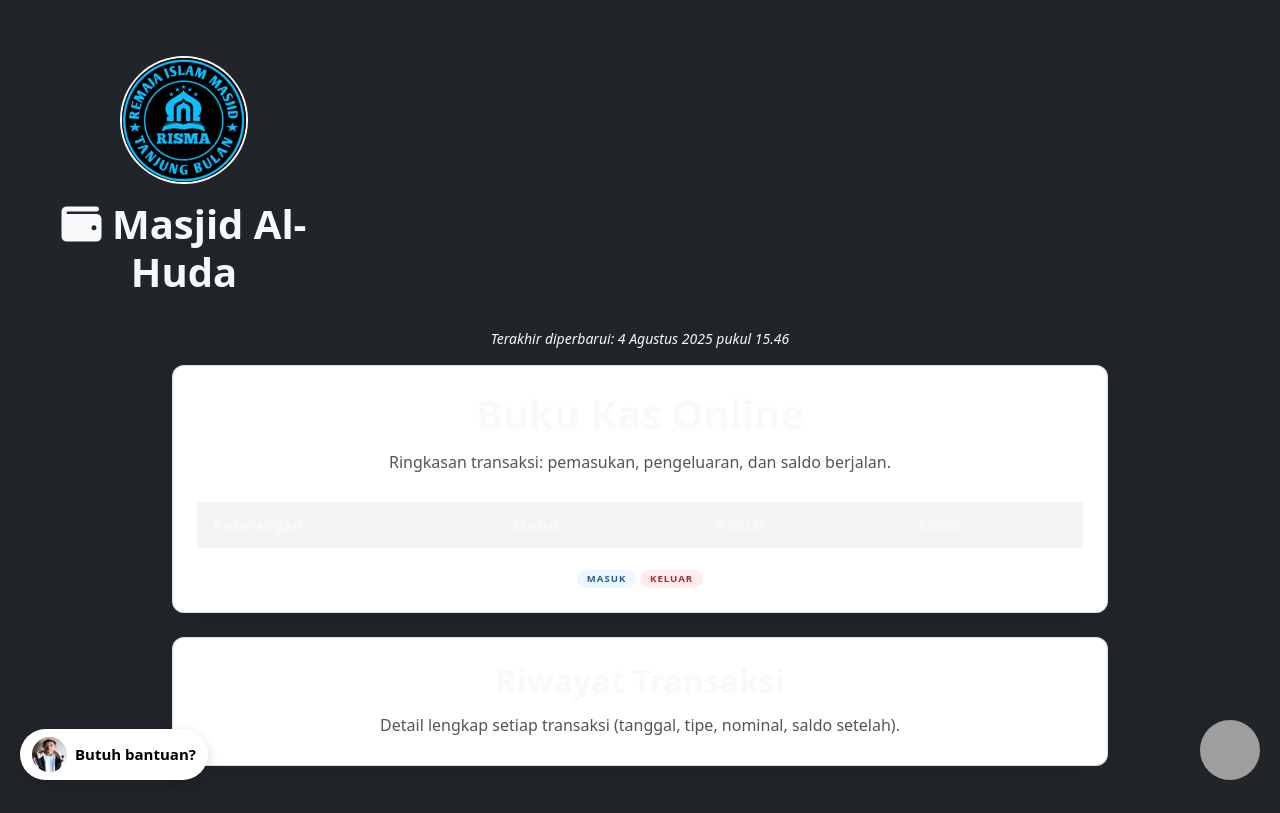
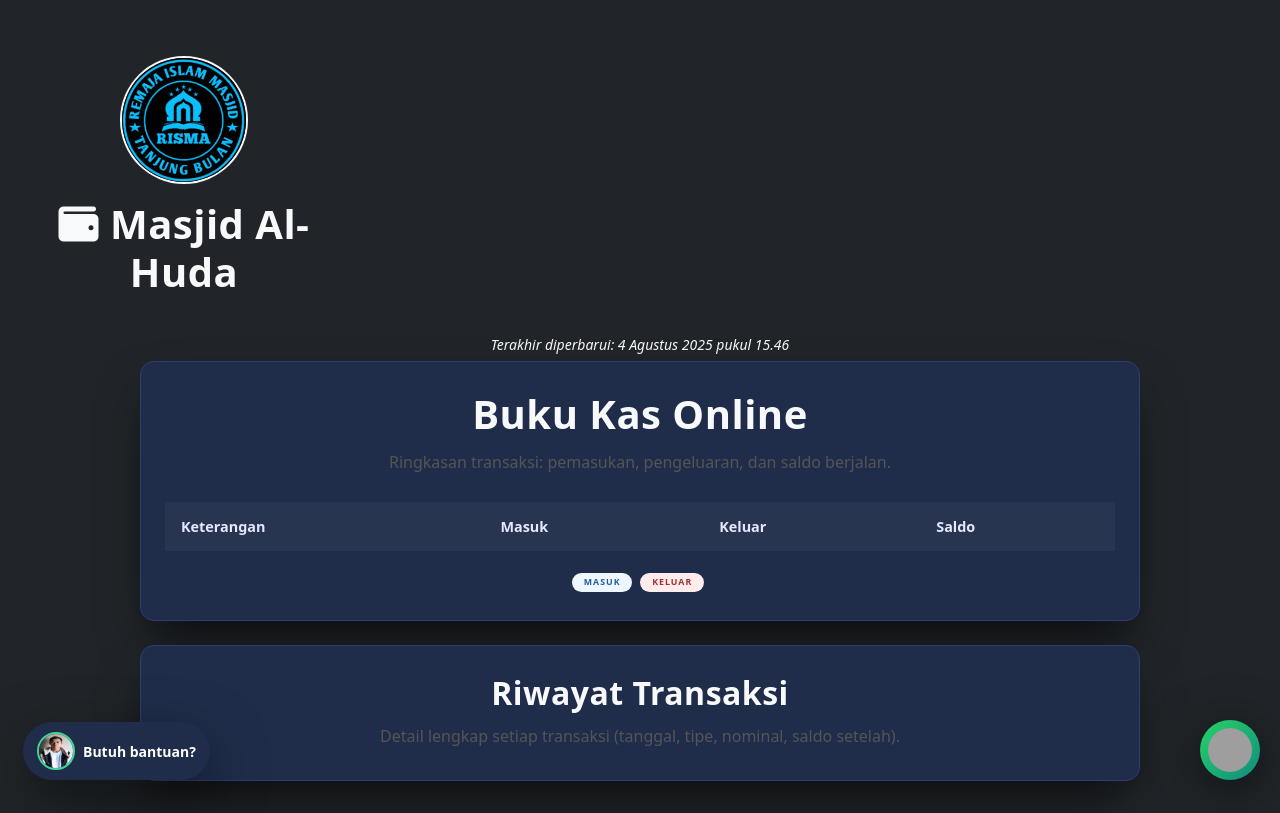
Before and after one commit to bypulung/bypulung.github.io, a PHP site: page /masjid/index.html in a window 1280 px wide. Before the commit the page ends 780 px from the top, so only its background shows below. Run offline with PHP 8.4, Linux system fonts and the light colour scheme; lists and menus that the app fills with data are empty; some libraries are stand-ins or nearby versions; grey boxes are pictures that could not be loaded.

Commit message:
Update gaya.css

```diff
--- a/masjid/gaya.css
+++ b/masjid/gaya.css
@@ -1,18 +1,21 @@
-/* gaya.css */
+/* gaya.css - versi gelap elegan */
 
 :root {
-  --bg:#f5f7fa;
-  --card:#ffffff;
-  --radius:12px;
-  --shadow:0 10px 30px -5px rgba(0,0,0,0.08);
-  --text:#1f2d3a;
-  --muted:#6f7a89;
-  --green:#1f8f4c;
-  --red:#c0392b;
-  --border:#e3e8ee;
-  --transition:.3s cubic-bezier(.4,.2,.2,1);
+  --bg:#0f172a;
+  --card:#1f2d4a;
+  --radius:14px;
+  --shadow:0 25px 50px -12px rgba(0,0,0,0.7);
+  --text:#e3e8ff;
+  --muted:#a0a8c0;
+  --green:#3dd598;
+  --red:#ff6b6b;
+  --border:#2c3e72;
+  --surface:#1e2b48;
+  --transition:.35s cubic-bezier(.4,.2,.2,1);
   font-family: system-ui,-apple-system,BlinkMacSystemFont,"Segoe UI",Roboto,sans-serif;
 }
+
+* { box-sizing:border-box; }
 
 body {
   margin:0;
@@ -24,7 +27,7 @@ body {
 }
 
 .container {
-  max-width: 960px;
+  max-width: 1024px;
   margin: 0 auto;
   gap:1.5rem;
   display:flex;
@@ -34,41 +37,54 @@ body {
 .card {
   background: var(--card);
   border-radius: var(--radius);
-  padding:1.5rem;
+  padding:1.75rem 1.5rem;
   box-shadow: var(--shadow);
   position: relative;
   overflow: hidden;
+  border: 1px solid var(--border);
+  transition: var(--transition);
+}
+
+.card:hover {
+  transform: translateY(-2px);
 }
 
 h1, h2 {
   margin-top:0;
-  font-weight:600;
+  font-weight:700;
+  letter-spacing:0.5px;
 }
+
+p { margin:0.4rem 0; }
 
 table {
   width:100%;
   border-collapse: collapse;
   margin-top:0.5rem;
-  font-size:0.95rem;
+  font-size:0.9rem;
+  background: transparent;
 }
 
 thead th {
   text-align:left;
-  padding:0.75rem 1rem;
-  background: rgba(31,45,58,0.05);
+  padding:0.85rem 1rem;
+  background: rgba(255,255,255,0.04);
   position: sticky;
   top:0;
   z-index:1;
+  font-weight:600;
+  color: var(--text);
 }
 
 tbody td, tfoot td {
-  padding:0.65rem 1rem;
+  padding:0.7rem 1rem;
   border-bottom:1px solid var(--border);
   vertical-align: middle;
+  font-size:0.85rem;
 }
 
 tbody tr:hover {
-  background: rgba(31,45,58,0.03);
+  background: rgba(255,255,255,0.05);
 }
 
 .income {
@@ -80,24 +96,28 @@ tbody tr:hover {
 }
 
 .totals {
-  background: rgba(31,45,58,0.04);
+  background: rgba(255,255,255,0.07);
 }
 
 .badge {
   display:inline-block;
-  padding:4px 10px;
+  padding:5px 12px;
   border-radius:999px;
-  font-size:0.6rem;
+  font-size:0.55rem;
   text-transform:uppercase;
   letter-spacing:1px;
+  font-weight:600;
+  margin-right:4px;
 }
 
 .history-item {
-  border:1px solid var(--border);
-  border-radius:8px;
-  padding:0.9rem 1rem;
-  margin-bottom:0.75rem;
-  background:#fff;
+  border:1px solid rgba(255,255,255,0.08);
+  border-radius:10px;
+  padding:1rem 1rem;
+  margin-bottom:1rem;
+  background: var(--surface);
+  position: relative;
+  overflow: hidden;
 }
 
 .h-row {
@@ -109,66 +129,68 @@ tbody tr:hover {
 }
 
 .h-details {
-  font-size:0.8rem;
-  margin-top:4px;
+  font-size:0.75rem;
+  margin-top:6px;
   color: var(--muted);
 }
 
 .type.income {
-  background: rgba(31,143,76,0.1);
+  background: rgba(61,213,152,0.15);
   color: var(--green);
-  padding:3px 8px;
-  border-radius:6px;
+  padding:5px 10px;
+  border-radius:999px;
   font-weight:600;
-  font-size:0.7rem;
+  font-size:0.65rem;
 }
 
 .type.expense {
-  background: rgba(192,57,43,0.1);
+  background: rgba(255,107,107,0.15);
   color: var(--red);
-  padding:3px 8px;
-  border-radius:6px;
+  padding:5px 10px;
+  border-radius:999px;
   font-weight:600;
-  font-size:0.7rem;
+  font-size:0.65rem;
 }
 
 /* responsive */
-@media (max-width: 800px) {
+@media (max-width: 900px) {
   table, thead, tbody, th, td, tr { display: block; }
   thead { display: none; }
   tbody tr { margin-bottom: 1rem; }
   tbody td {
     display: flex;
     justify-content: space-between;
-    padding: 0.5rem;
+    padding: 0.6rem;
+    position: relative;
   }
   tbody td:before {
     content: attr(data-label);
     font-weight:600;
     flex:1;
+    margin-right:8px;
+    color: var(--muted);
   }
 }
 
-
-
-/* Tombol chat WhatsApp */
-
-/* Tombol WA */
+/* Tombol chat WhatsApp (sesuaikan dengan gelap) */
 .chat-wa-btn {
   position: fixed;
   bottom: 20px;
   right: 20px;
   z-index: 1000;
   cursor: pointer;
+  filter: drop-shadow(0 10px 25px rgba(0,0,0,0.6));
 }
 .chat-wa-btn img {
   width: 60px;
   height: 60px;
   border-radius: 50%;
   transition: transform 0.3s ease;
+  background: linear-gradient(135deg,#25d366,#128c7e);
+  padding:8px;
 }
 .chat-wa-btn:hover img {
-  transform: scale(1.1);
+  transform: scale(1.08);
 }
 
 /* Popup Bantuan */
@@ -178,32 +200,35 @@ tbody tr:hover {
   left: 20px;
   display: flex;
   align-items: center;
-  background-color: #fff;
-  padding: 8px 12px;
-  border-radius: 50px;
-  box-shadow: 0 4px 12px rgba(0,0,0,0.15);
+  background-color: #1f2d4a;
+  padding: 10px 14px;
+  border-radius: 60px;
+  box-shadow: 0 20px 60px -5px rgba(0,0,0,0.6);
   cursor: pointer;
   z-index: 1000;
-  animation: shake 1.2s ease;
+  animation: shake 1.5s ease infinite;
+  gap:8px;
 }
 .bantuan-img {
-  width: 35px;
-  height: 35px;
+  width: 38px;
+  height: 38px;
   border-radius: 50%;
-  margin-right: 8px;
+  margin: 0;
+  border:2px solid var(--green);
 }
 .bantuan-teks {
-  font-size: 15px;
-  font-weight: bold;
-  color: #000;
+  font-size: 14px;
+  font-weight: 600;
+  color: #fff;
+  white-space: nowrap;
 }
 
 @keyframes shake {
   0% { transform: translateX(0px); }
-  20% { transform: translateX(-4px); }
-  40% { transform: translateX(4px); }
-  60% { transform: translateX(-4px); }
-  80% { transform: translateX(4px); }
+  20% { transform: translateX(-3px); }
+  40% { transform: translateX(3px); }
+  60% { transform: translateX(-3px); }
+  80% { transform: translateX(3px); }
   100% { transform: translateX(0px); }
 }
 
```
Also changed, not shown: other parts of masjid/gaya.css (+34 -21 lines).
